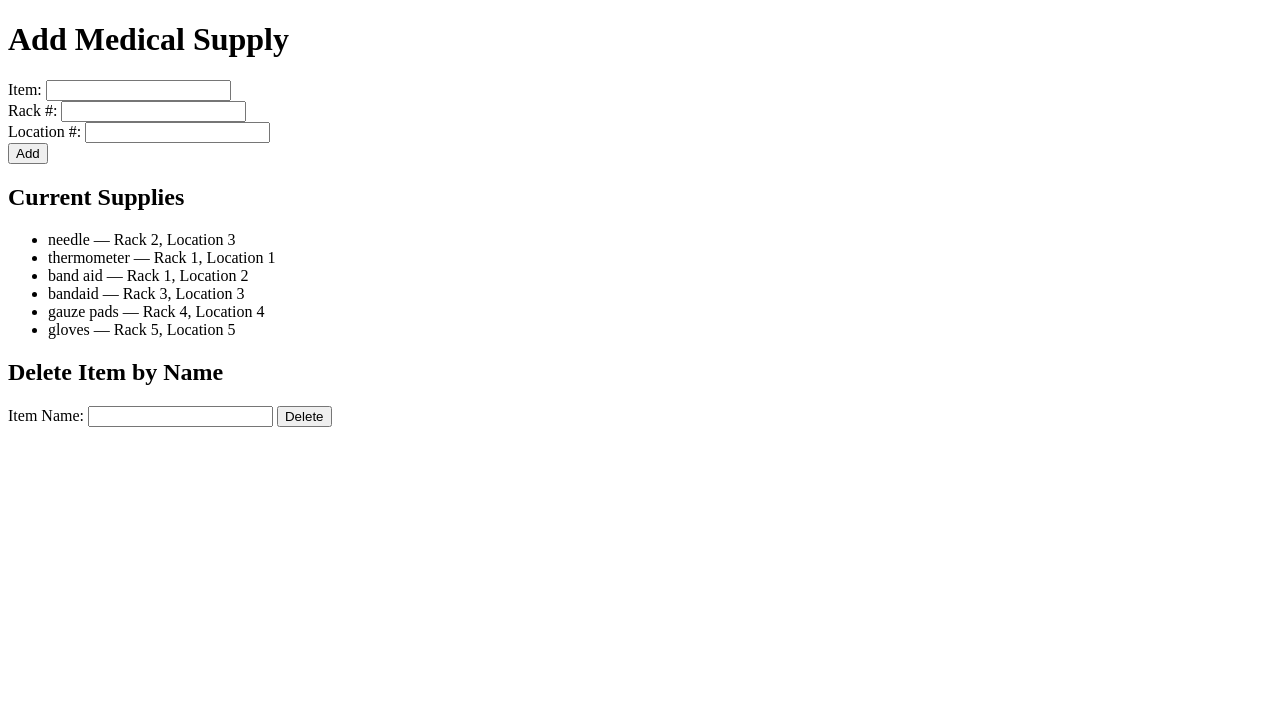
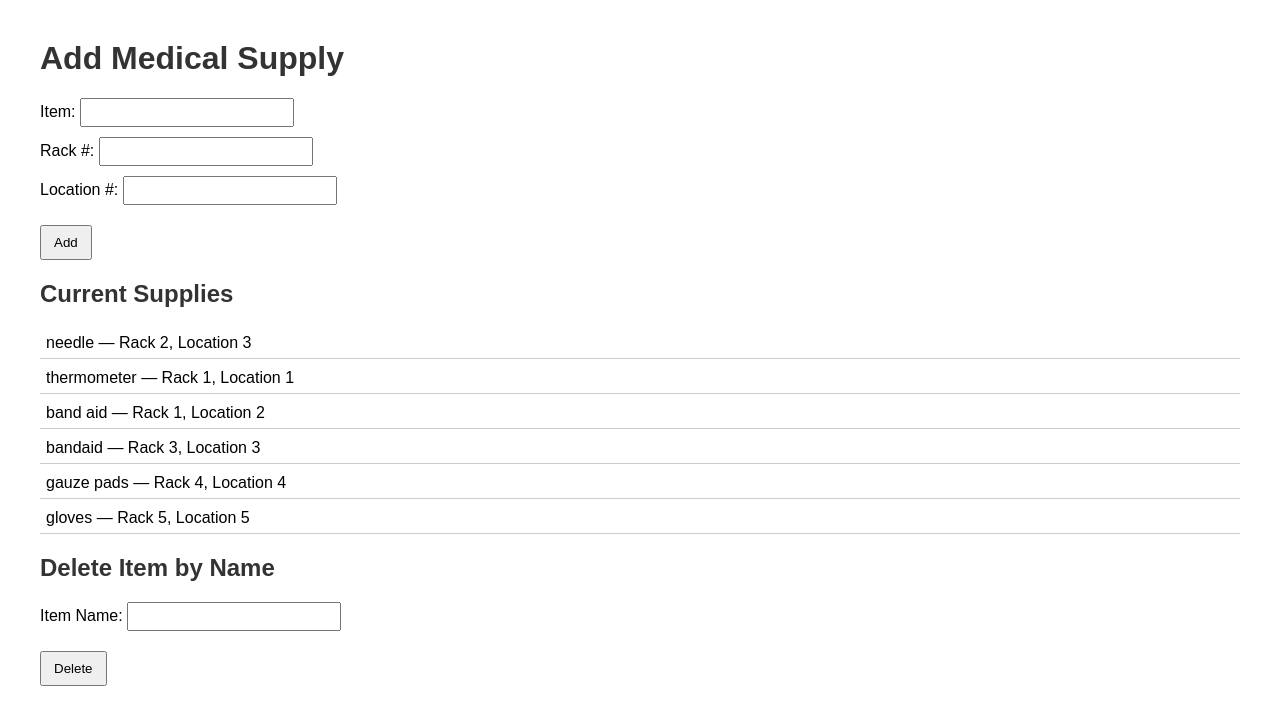
Before and after one commit to meganzupancic/HospitalRetrievalSystem, a Flask app: page / in a window 1280 px wide. Shown: the top 725 px of the page. Run offline with Flask 3, Linux system fonts and the light colour scheme; data comes from the database, SQL or seed files in the repository; both versions use the stored data as it was after the commit; some libraries are stand-ins or nearby versions.

Commit message:
Made some changes to UI

```diff
--- a/app.py
+++ b/app.py
@@ -1,12 +1,17 @@
-from flask import Flask, request, render_template, redirect
+# app.py
+
+from flask import Flask, redirect, render_template, request
+from flask_socketio import SocketIO
+
 from raspi_system.database_manager import (
+    add_item,
+    delete_item_by_name,
     init_db,
     load_database_from_sqlite,
-    add_item,
-    delete_item_by_name,
 )
 
 app = Flask(__name__)
+socketio = SocketIO(app)
 init_db()
 
 
@@ -30,5 +35,11 @@ def delete_by_name():
     return redirect("/")
 
 
+@app.route("/test_emit")
+def test_emit():
+    socketio.emit("highlight_keyword", {"keyword": "band aid"})
+    return "Test event emitted"
+
+
 if __name__ == "__main__":
-    app.run(host="0.0.0.0", port=5000)
+    socketio.run(app, host="0.0.0.0", port=5000)
--- a/raspi_system/database_manager.py
+++ b/raspi_system/database_manager.py
@@ -1,7 +1,6 @@
 # database_manager.py
 import sqlite3
 import os
-import sqlite3
 
 DB_PATH = os.path.join(os.path.dirname(__file__), "medical_supplies.db")
 # print("Database path:", DB_PATH)
@@ -47,6 +46,40 @@ def add_item(item, rack, location):
 def delete_item_by_name(item_name):
     conn = sqlite3.connect(DB_PATH)
     cursor = conn.cursor()
+
+    # Delete the item
     cursor.execute("DELETE FROM medical_supplies WHERE item = ?", (item_name,))
     conn.commit()
+
+    # Create a temporary table without AUTOINCREMENT
+    cursor.execute(
+        """
+        CREATE TEMPORARY TABLE temp_medical_supplies (
+            id INTEGER,
+            item TEXT NOT NULL,
+            rack INTEGER NOT NULL,
+            location INTEGER NOT NULL
+        )
+    """
+    )
+
+    # Copy remaining data into the temporary table with new sequential IDs
+    cursor.execute("SELECT item, rack, location FROM medical_supplies")
+    rows = cursor.fetchall()
+    for new_id, row in enumerate(rows, start=1):
+        cursor.execute(
+            "INSERT INTO temp_medical_supplies (id, item, rack, location) VALUES (?, ?, ?, ?)",
+            (new_id, row[0], row[1], row[2]),
+        )
+
+    # Clear the original table
+    cursor.execute("DELETE FROM medical_supplies")
+
+    # Insert renumbered data back into the original table
+    cursor.execute("DELETE FROM sqlite_sequence WHERE name='medical_supplies'")
+    cursor.execute(
+        "INSERT INTO medical_supplies (id, item, rack, location) SELECT id, item, rack, location FROM temp_medical_supplies"
+    )
+
+    conn.commit()
     conn.close()
--- a/templates/index.html
+++ b/templates/index.html
@@ -1,23 +1,92 @@
 <!DOCTYPE html>
 <html>
 <head>
+  <meta charset="UTF-8">
   <title>Medical Supplies</title>
+  <script src="https://cdn.socket.io/4.5.4/socket.io.min.js"></script>
+  <script>
+    const socket = io(); // This connects to the same host/port as the Flask app
+
+    socket.on("connect", () => {
+      console.log("✅ Connected to Socket.IO server");
+    });
+
+    socket.on("highlight_keyword", data => {
+      const keyword = data.keyword.trim().toLowerCase();
+      const items = document.querySelectorAll("#supply-list li");
+
+      items.forEach(item => {
+        const itemKeyword = item.dataset.keyword.trim().toLowerCase();
+        if (itemKeyword === keyword) {
+          item.classList.add("highlight");
+          setTimeout(() => item.classList.remove("highlight"), 5000);
+        }
+      });
+    });
+  </script>
+  <style>
+    body {
+      font-family: Arial, sans-serif;
+      margin: 40px;
+    }
+
+    h1, h2 {
+      color: #333;
+    }
+
+    form {
+      margin-bottom: 20px;
+    }
+
+    label {
+      display: block;
+      margin: 10px 0;
+    }
+
+    input[type="text"],
+    input[type="number"] {
+      padding: 5px;
+      width: 200px;
+    }
+
+    button {
+      padding: 8px 12px;
+      margin-top: 10px;
+    }
+
+    ul {
+      list-style-type: none;
+      padding-left: 0;
+    }
+
+    li {
+      padding: 6px;
+      margin-bottom: 4px;
+      border-bottom: 1px solid #ccc;
+    }
+
+    .highlight {
+      background-color: yellow;
+      transition: background-color 0.5s ease;
+    }
+  </style>
 </head>
 <body>
   <h1>Add Medical Supply</h1>
   <form method="POST">
-    <label>Item: <input type="text" name="item" required></label><br>
-    <label>Rack #: <input type="number" name="rack" required></label><br>
-    <label>Location #: <input type="number" name="location" required></label><br>
+    <label>Item: <input type="text" name="item" required></label>
+    <label>Rack #: <input type="number" name="rack" required></label>
+    <label>Location #: <input type="number" name="location" required></label>
     <button type="submit">Add</button>
   </form>
 
   <h2>Current Supplies</h2>
-  <ul>
+  <ul id="supply-list">
     {% for entry in items %}
-      <li>{{ entry.item }} — Rack {{ entry.rack }}, Location {{ entry.location }}</li>
+      <li data-keyword="{{ entry.item }}">{{ entry.item }} — Rack {{ entry.rack }}, Location {{ entry.location }}</li>
     {% endfor %}
   </ul>
+
 
   <h2>Delete Item by Name</h2>
   <form method="POST" action="/delete_by_name">
@@ -25,5 +94,7 @@
     <button type="submit">Delete</button>
   </form>
 
+
+
 </body>
 </html>
```
Also changed, not shown: raspi_system/nlp_parser.py (+6 -2 lines), raspi_system/system_controller.py (+23 -12 lines), raspi_system/test_suite.py (+9 -1 lines), raspi_system/medical_supplies.db.
